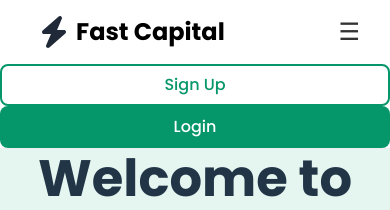
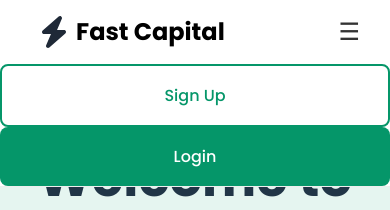
Before and after one commit to jlai9001/FastCapital, a React (Vite) app in the folder client/: page / in a window 390 px wide. Both pictures are taken after a click on the button "Toggle menu". Shown: the top 210 px of the page. Built offline with nearby package versions, Linux system fonts and the light colour scheme; no server answers.

Commit message:
mobile dropdown

```diff
--- a/client/src/components/Nav.jsx
+++ b/client/src/components/Nav.jsx
@@ -104,13 +104,13 @@ export default function Nav() {
                     ) : (
                     <div>
                     <NavLink
-                        className="nav-link"
+                        className="mobile-nav-link"
                         id="signup"
                         to="/signup"
                         onClick={closeMobileMenu}>
                         Sign Up
                     </NavLink>
-                    <NavLink className="nav-link"
+                    <NavLink className="mobile-nav-link"
                     to="/login"
                     id="login"
                     onClick={closeMobileMenu}
```
